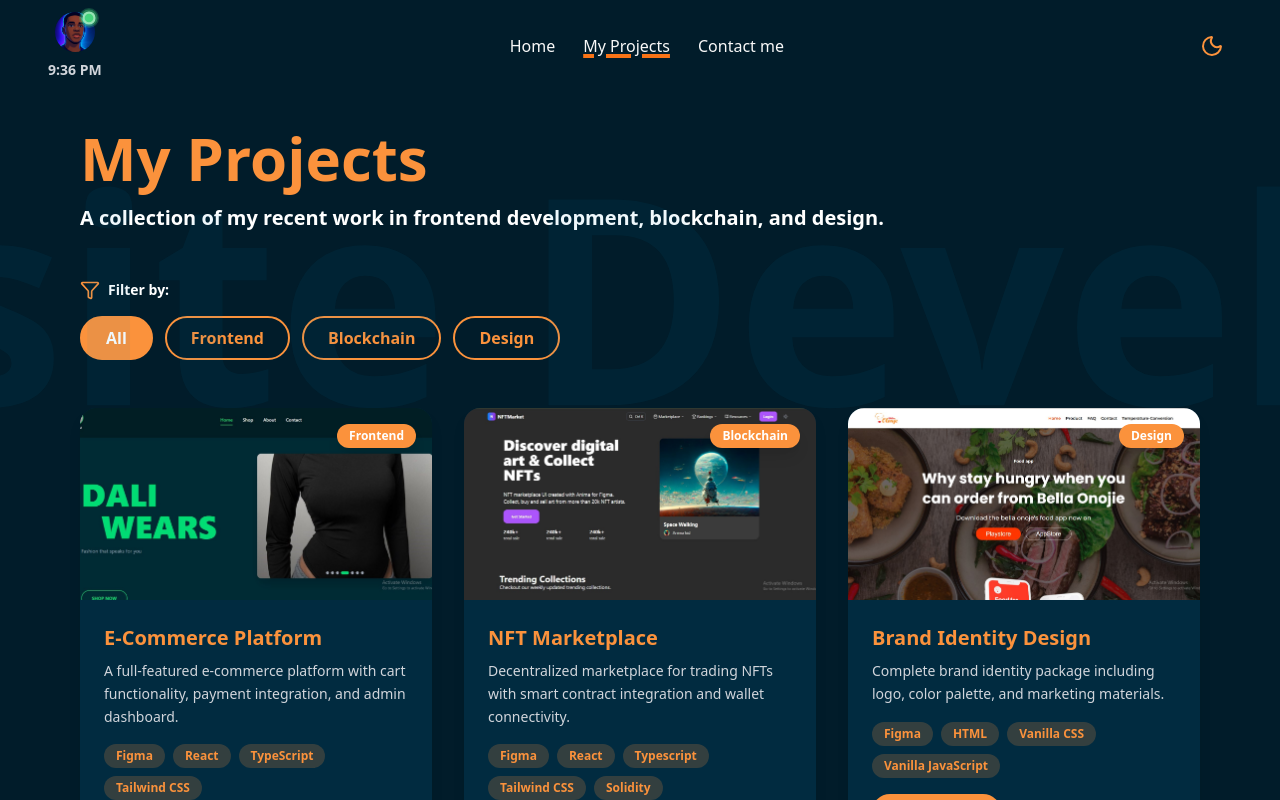
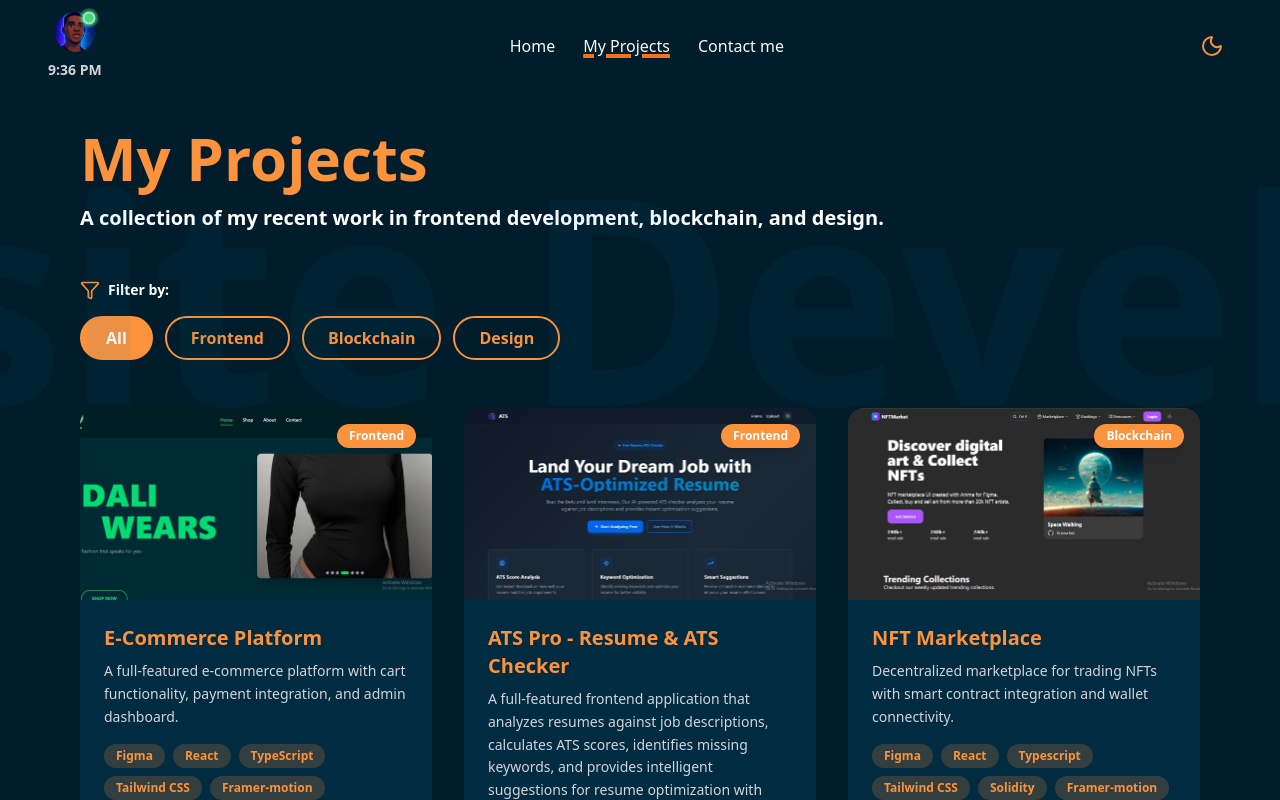
Before and after one commit to Idraezy/My-Portfolio, a React (Vite) app in the folder my-project/: page /projects in a window 1280 px wide. Shown: the top 800 px of the page. Built offline with nearby package versions, Linux system fonts and the light colour scheme.

Commit message:
Update complete

```diff
--- a/my-project/src/projectpage/Projects.tsx
+++ b/my-project/src/projectpage/Projects.tsx
@@ -9,6 +9,7 @@ import project1 from '../assets/project1.jpg'
 import project2 from '../assets/project2.jpg'
 import project3 from '../assets/project3.jpg'
 import project4 from '../assets/project4.jpg'
+import project5 from '../assets/project5.jpg'
 
 interface Project {
   id: number;
@@ -30,24 +31,46 @@ const projects: Project[] = [
     id: 1,
     title: "E-Commerce Platform",
     description: "A full-featured e-commerce platform with cart functionality, payment integration, and admin dashboard.",
-    technologies: ["Figma","React", "TypeScript", "Tailwind CSS"],
+    technologies: ["Figma","React", "TypeScript", "Tailwind CSS", "Framer-motion"],
     category: "Frontend",
     image: project1,
     liveUrl: "https://dali-m2rk.vercel.app/",
     githubUrl: "https://github.com/Idraezy/dali"
   },
   {
-    id: 2,
+  id: 2,
+  title: "ATS Pro - Resume & ATS Checker",
+  description: "A full-featured frontend application that analyzes resumes against job descriptions, calculates ATS scores, identifies missing keywords, and provides intelligent suggestions for resume optimization with real-time scoring predictions.",
+  technologies: ["React", "TypeScript", "Tailwind CSS", "Framer Motion", "LocalStorage"],
+  category: "Frontend",
+  image: project5,
+  // features: [
+  //   "ATS Score Analysis (0-100)",
+  //   "Keyword Extraction & Matching",
+  //   "Skills Match Percentage",
+  //   "Keyword Density Analysis",
+  //   "Smart Improvement Suggestions",
+  //   "Resume Score Forecasting",
+  //   "Dark/Light Theme Toggle",
+  //   "Drag-and-Drop File Upload",
+  //   "Download Optimized Resume"
+  //   ],
+  liveUrl: "https://ats-pro.vercel.app/",
+  githubUrl: "https://github.com/yourusername/ats-pro-checker",
+  },
+
+  {
+    id: 3,
     title: "NFT Marketplace",
     description: "Decentralized marketplace for trading NFTs with smart contract integration and wallet connectivity.",
-    technologies: ["Figma", "React","Typescript","Tailwind CSS", "Solidity"],
+    technologies: ["Figma", "React","Typescript","Tailwind CSS", "Solidity", "Framer-motion"],
     category: "Blockchain",
     image: project2,
     liveUrl: "https://nft-marketplace-22.vercel.app/",
-    githubUrl: "#"
+    githubUrl: "https://github.com/Idraezy/NFT-MARKETPLACE-22"
   },
   {
-    id: 3,
+    id: 4,
     title: "Brand Identity Design",
     description: "Complete brand identity package including logo, color palette, and marketing materials.",
     technologies: ["Figma", "HTML", "Vanilla CSS", "Vanilla JavaScript"],
@@ -56,7 +79,7 @@ const projects: Project[] = [
     liveUrl: "#"
   },
   {
-    id: 4,
+    id: 5,
     title: "Task Management App",
     description: "Collaborative task management application with real-time updates and team features.",
     technologies: ["Figma", "HTML", "Vanilla CSS", "Vanilla JavaScript"],
@@ -65,25 +88,25 @@ const projects: Project[] = [
     liveUrl: "https://idraezy.github.io/profile-card/",
     githubUrl: "https://idraezy.github.io/profile-card/"
   },
-//   {
-//     id: 5,
-//     title: "DeFi Staking Platform",
-//     description: "Decentralized finance platform for staking tokens with yield farming capabilities.",
-//     technologies: ["React", "Solidity", "Hardhat", "Ethers.js"],
-//     category: "Blockchain",
-//     image: "https://images.unsplash.com/photo-1621761191319-c6fb62004040?w=800&h=600&fit=crop",
-//     liveUrl: "#",
-//     githubUrl: "#"
-//   },
-//   {
-//     id: 6,
-//     title: "Portfolio Website Design",
-//     description: "Modern and responsive portfolio website design with smooth animations and interactions.",
-//     technologies: ["Figma", "Adobe XD", "Principle"],
-//     category: "Design",
-//     image: "https://images.unsplash.com/photo-1467232004584-a241de8bcf5d?w=800&h=600&fit=crop",
-//     liveUrl: "#"
-//   }
+  // {
+  //   id: 5,
+  //   title: "DeFi Staking Platform",
+  //   description: "Decentralized finance platform for staking tokens with yield farming capabilities.",
+  //   technologies: ["React", "Solidity", "Hardhat", "Ethers.js"],
+  //   category: "Blockchain",
+  //   image: "https://images.unsplash.com/photo-1621761191319-c6fb62004040?w=800&h=600&fit=crop",
+  //   liveUrl: "#",
+  //   githubUrl: "#"
+  // },
+  // {
+  //   id: 6,
+  //   title: "Portfolio Website Design",
+  //   description: "Modern and responsive portfolio website design with smooth animations and interactions.",
+  //   technologies: ["Figma", "Adobe XD", "Principle"],
+  //   category: "Design",
+  //   image: "https://images.unsplash.com/photo-1467232004584-a241de8bcf5d?w=800&h=600&fit=crop",
+  //   liveUrl: "#"
+  // }
 ];
 
 const categories = ["All", "Frontend", "Blockchain", "Design"];
```
Also changed, not shown: my-project/src/assets/project5.jpg (added), my-project/vercel.json (added).
